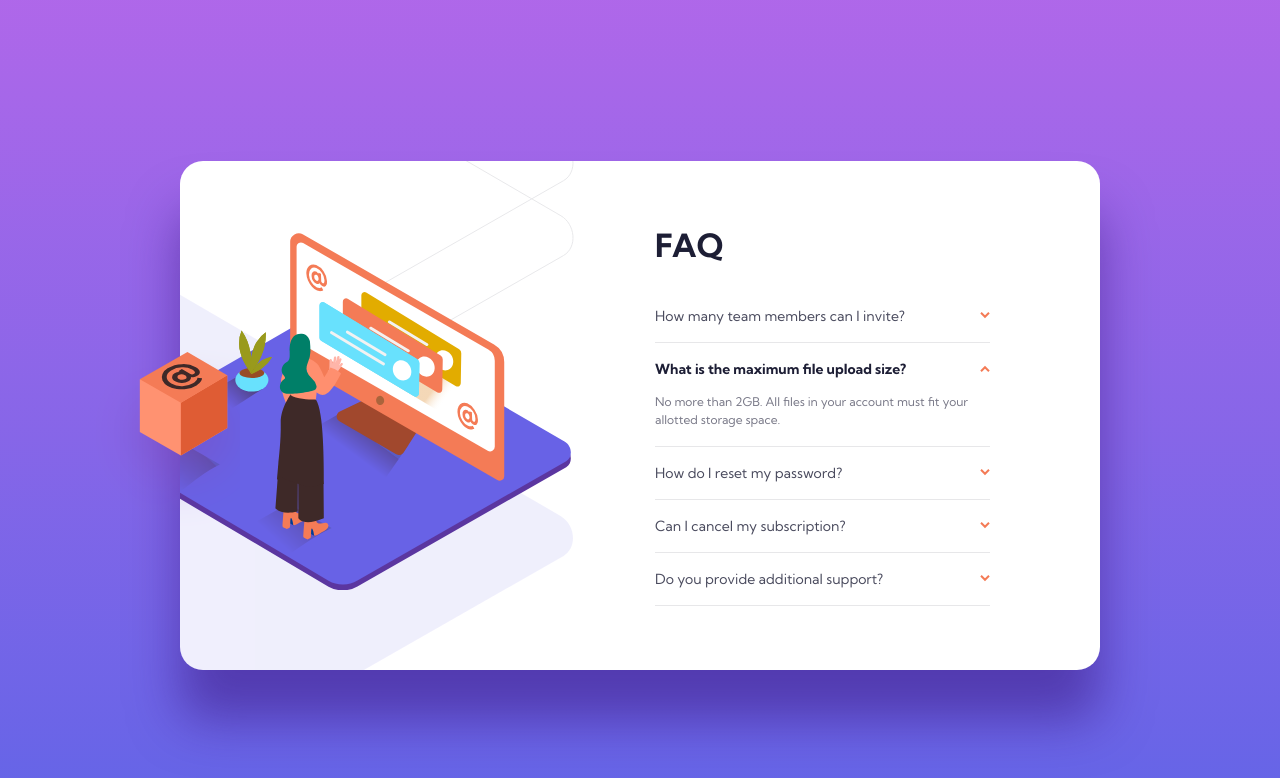
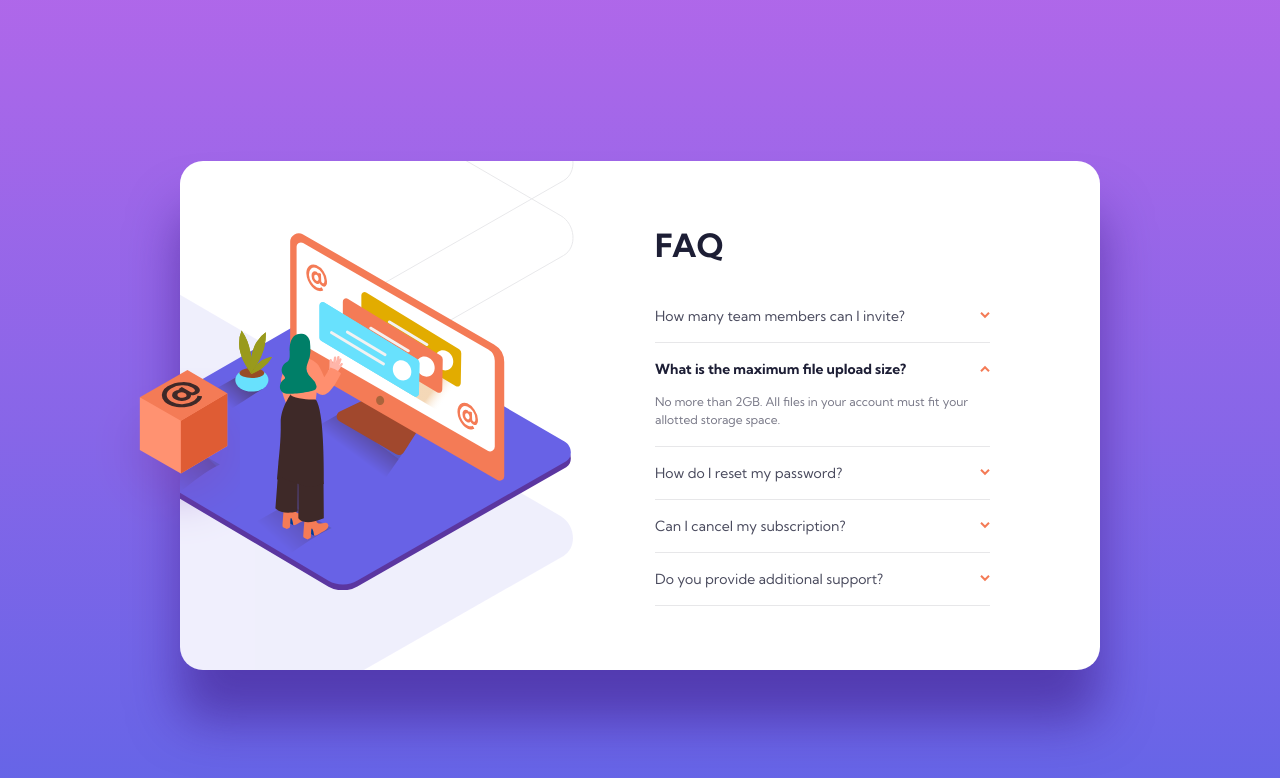
Before and after one commit to En-Jen/react-faq-accordion, a React (Create React App) app: page / in a window 1280 px wide. Shown: the top 778 px of the page. Built offline with nearby package versions, Linux system fonts and the light colour scheme.

Commit message:
cleaned up css

```diff
--- a/src/components/FaqCard.css
+++ b/src/components/FaqCard.css
@@ -24,13 +24,13 @@
 	display: block;
 	height: 18rem;
 	width: 24.7rem;
-	background-size: contain;
-	background-repeat: no-repeat;
-	background-image: url(../assets/illustration-woman-online-mobile.svg);
 	position: absolute;
 	top: -9.7rem;
 	left: calc(50% - 1.3rem);
 	transform: translateX(-50%);
+	background-size: contain;
+	background-repeat: no-repeat;
+	background-image: url(../assets/illustration-woman-online-mobile.svg);
 	z-index: 2;
 }
 
@@ -50,13 +50,13 @@
 	margin: auto;
 	height: 18rem;
 	width: 22.5rem;
-	background-size: contain;
-	background-repeat: no-repeat;
-	background-image: url(../assets/bg-pattern-mobile.svg);
 	position: absolute;
 	top: 0;
 	left: 50%;
 	transform: translateX(-50%);
+	background-size: contain;
+	background-repeat: no-repeat;
+	background-image: url(../assets/bg-pattern-mobile.svg);
 	z-index: 1;
 }
 
@@ -64,10 +64,10 @@
 	.faq__bg {
 		height: 56.8rem;
 		width: 96.4rem;
+		margin: 0;
 		top: -1.5rem;
 		left: -62%;
 		transform: translateX(0);
-		margin: 0;
 		background-size: cover;
 		background-position: 50% 75%;
 		background-image: url(../assets/bg-pattern-desktop.svg);
@@ -78,11 +78,11 @@
 @media only screen and (min-width: 1100px) {
 	main::before {
 		content: '';
-		position: absolute;
 		width: 15rem;
 		height: 18rem;
+		position: absolute;
 		left: calc((100vw - 92rem) / 2 - 9rem);
-		top: calc(50% + 4rem);
+		top: calc(50% + 5.8rem);
 		transform: translateY(-50%);
 		background-repeat: no-repeat;
 		background-size: cover;
```
